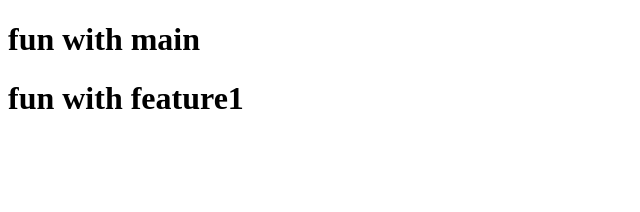
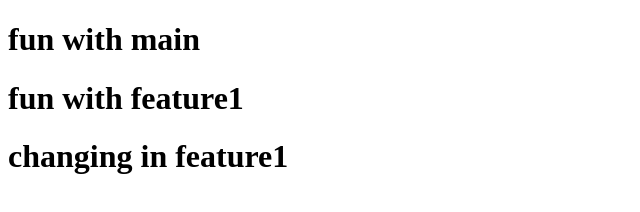
Before and after one commit to akash7271/fun-with--git, a plain HTML site: page index.html in a window 1280 px wide. Shown: the whole page, without its empty margins (0-640 px from the left). Drawn offline with Linux system fonts and the light colour scheme.

Commit message:
change in feature1

```diff
--- a/index.html
+++ b/index.html
@@ -10,6 +10,7 @@
 <body>
     <h1> fun with main</h1>
     <h1>fun with feature1</h1>
+    <h1>changing in feature1</h1>
 
 </body>
 
```
